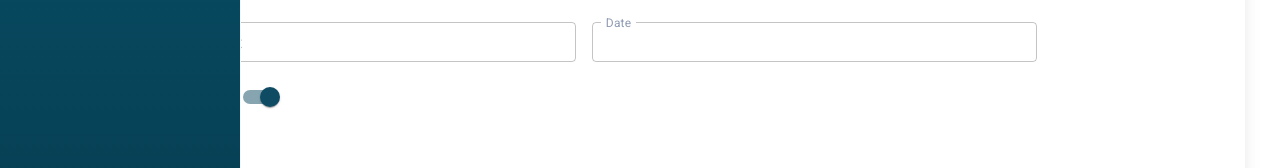
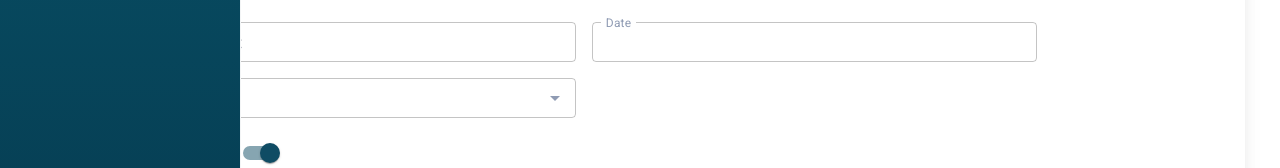
Before and after one commit to itenn08/mongo-test, a React (Create React App) app in the folder ui/: page /pages/new in a window 1280 px wide. Shown: the part 274-442 px from the top of the page. Built offline with nearby package versions, Linux system fonts and the light colour scheme; no server answers; sample sign-in values are in the browser's storage.

Commit message:
added autocomplete to creation page

```diff
--- a/ui/src/components/Autocompletes/CategoryPageAutocomplete/index.tsx
+++ b/ui/src/components/Autocompletes/CategoryPageAutocomplete/index.tsx
@@ -15,6 +15,7 @@ interface Props {
   textFieldProps?: TextFieldProps;
   disabled?: boolean;
   onlyParent?: boolean;
+  required?: boolean;
 }
 
 const CategoryPageAutocomplete = ({
@@ -24,6 +25,7 @@ const CategoryPageAutocomplete = ({
   textFieldProps,
   disabled,
   onlyParent = true,
+  required = false,
 }: Props) => {
   const [query, setQuery] = useState<string>('');
   const [queryView, setQueryView] = useState(initialValue?.name || '');
@@ -100,7 +102,7 @@ const CategoryPageAutocomplete = ({
             name: 'categoryPage',
             ...params,
             ...textFieldProps,
-            required: true,
+            required,
           }}
         />
       )}
--- a/ui/src/pages/NewPage/BasicSettingsForm.tsx
+++ b/ui/src/pages/NewPage/BasicSettingsForm.tsx
@@ -10,6 +10,7 @@ import {PageCard} from '../../components/PageCard';
 import FormInput from '../../components/FormComponents/FormInput';
 import {Switch} from '../../components/Switch';
 import {DatePicker} from '../../components/FormComponents/DatePicker';
+import CategoryPageAutocomplete from '../../components/Autocompletes/CategoryPageAutocomplete';
 
 interface Props {
   getBasicSettingsFormErrors?: (
@@ -36,6 +37,7 @@ export const BasicSettingsForm = ({
       content: initialValues?.content || '',
       date: initialValues?.date || null,
       isActive: initialValues?.isActive || true,
+      category: initialValues?.category || null,
     },
     onSubmit: () => {},
     validationSchema,
@@ -100,7 +102,6 @@ export const BasicSettingsForm = ({
               }}
             />
           </Grid>
-
           <Grid item md={5}>
             <FormInput
               props={{
@@ -134,6 +135,24 @@ export const BasicSettingsForm = ({
               containerStyles={{mt: '0.5em'}}
             />
           </Grid>
+          <Grid item md={5}>
+            <CategoryPageAutocomplete
+              getCategory={(value) => {
+                formik.setFieldValue('category', value);
+              }}
+              onlyParent={false}
+              initialValue={formik.values?.category || null}
+              textFieldProps={{
+                error: !!(formik.errors.category && formik.touched.category),
+                helperText:
+                  formik.errors.category && formik.touched.category
+                    ? formik.errors.category
+                    : '',
+                label: 'Category',
+                onBlur: formik.handleBlur,
+              }}
+            />
+          </Grid>
           <Grid item md={10}>
             <Box display="flex" alignItems="center" sx={{mb: '0.625em'}}>
               <Typography
--- a/ui/src/pages/NewPage/SeoSettingsForm.tsx
+++ b/ui/src/pages/NewPage/SeoSettingsForm.tsx
@@ -59,7 +59,6 @@ export const SeoSettingsForm = ({
                 value: formik.values.seoTitle,
                 helperText: formik.touched.seoTitle && formik.errors.seoTitle,
                 error: !!formik.errors.seoTitle && formik.touched.seoTitle,
-                required: true,
                 sx: {
                   mt: '0.5em',
                 },
@@ -80,7 +79,6 @@ export const SeoSettingsForm = ({
                 error:
                   !!formik.errors.seoDescription &&
                   formik.touched.seoDescription,
-                required: true,
                 sx: {
                   mt: '0.5em',
                 },
--- a/ui/src/pages/NewPage/index.tsx
+++ b/ui/src/pages/NewPage/index.tsx
@@ -32,6 +32,7 @@ export const NewPage = () => {
       content: '',
       date: null,
       isActive: true,
+      category: null,
     });
 
   const [seoSettingsFormError, setSeoSettingsFormError] = useState<
@@ -68,13 +69,12 @@ export const NewPage = () => {
     useCreatePage('Page created successfully');
 
   const addNewPage = async () => {
-    console.log('basicSettingsFormValues', basicSettingsFormValues);
-
     const body: NewPageModel = {
       title: basicSettingsFormValues.title,
       url: basicSettingsFormValues.url,
       content: basicSettingsFormValues.content,
       date: basicSettingsFormValues.date,
+      category: basicSettingsFormValues.category,
       isActive: basicSettingsFormValues.isActive,
       seoTitle: seoSettingsFormValues.seoTitle,
       seoDescription: seoSettingsFormValues.seoDescription,
--- a/ui/src/pages/NewPage/model.ts
+++ b/ui/src/pages/NewPage/model.ts
@@ -1,9 +1,12 @@
+import {Category} from '../../types/categories';
+
 export interface BasicSettingsFormModel {
   title: string;
   url: string;
   content: string;
   date: Date | null;
   isActive: boolean;
+  category: Category | null;
 }
 
 export interface SEOSettingsFormModel {
```
